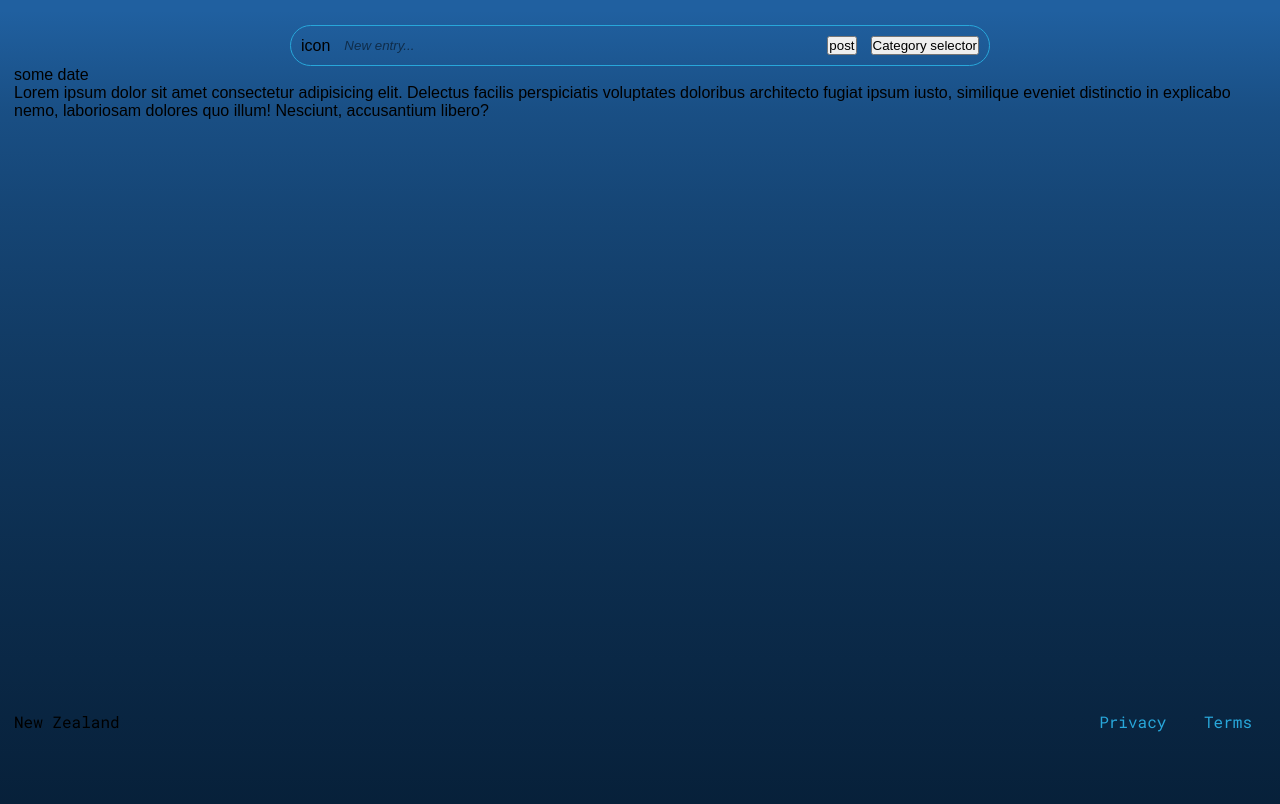
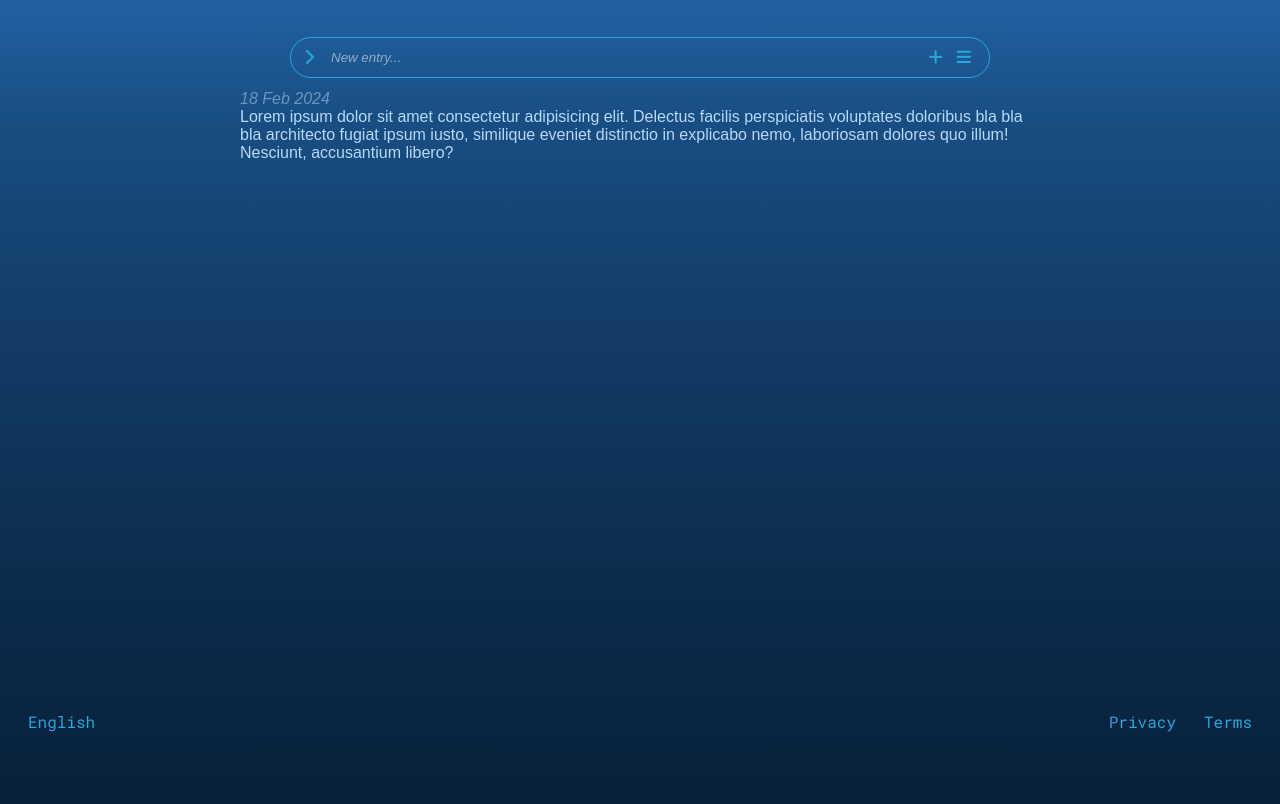
Before and after one commit to thebicycarl/web-journal, a plain HTML site: page index.html in a window 1280 px wide. Shown: the part 54-858 px from the top of the page. Drawn offline with Linux system fonts and the light colour scheme.

Commit message:
update styling

```diff
--- a/index.html
+++ b/index.html
@@ -15,6 +15,7 @@
     <link
         href="https://fonts.googleapis.com/css2?family=Lexend+Deca:wght@100..900&family=Roboto+Mono:ital,wght@0,100..700;1,100..700&display=swap"
         rel="stylesheet">
+        <link rel="stylesheet" href="https://cdnjs.cloudflare.com/ajax/libs/font-awesome/6.5.1/css/all.min.css" integrity="sha512-DTOQO9RWCH3ppGqcWaEA1BIZOC6xxalwEsw9c2QQeAIftl+Vegovlnee1c9QX4TctnWMn13TZye+giMm8e2LwA==" crossorigin="anonymous" referrerpolicy="no-referrer" />
 </head>
 
 <body>
@@ -37,25 +38,24 @@
         <section class="mainSection">
             <div class="inputBar">
                 <div>
-                    icon
+                    <i class="fa-solid fa-chevron-up"></i>
                 </div>
                 <input type="text" id="mainInput" placeholder="New entry...">
-                <button>post</button>
-                <button>Category selector</button>
+                <button class="iconButton"><i class="fa-solid fa-plus"></i></button>
+                <button class="iconButton"><i class="fa-solid fa-bars"></i></button>
             </div>
             <div>
-                <p>some date</p>
+                <p class="date">18 Feb 2024</p>
             </div>
-            <div>
+            <div class="addedEntry">
                 <p>Lorem ipsum dolor sit amet consectetur adipisicing elit. Delectus facilis perspiciatis voluptates
-                    doloribus architecto fugiat ipsum iusto, similique eveniet distinctio in explicabo nemo, laboriosam
+                    doloribus bla bla bla architecto fugiat ipsum iusto, similique eveniet distinctio in explicabo nemo, laboriosam
                     dolores quo illum! Nesciunt, accusantium libero?</p>
             </div>
         </section>
-
     </main>
     <footer>
-        <p>New Zealand</p>
+        <a href="">English</p>
         <div>
             <a href="">Privacy</a>
             <a href="">Terms</a>
--- /dev/null
+++ b/script.js
@@ -0,0 +1 @@
+// First could be to make a pop-up for the menu button to select a category
--- a/styles.css
+++ b/styles.css
@@ -53,7 +53,6 @@ a {
 a:hover {
     color: var(--primary-color);
     transition: 400ms;
-    font-size: 1.2em;
 }
 
 .headerAnchor {
@@ -66,15 +65,15 @@ main {
     flex-direction: column;
     align-items: center;
     font-family: 'Lexend Deca light', sans-serif;
+    color: var(--tertiary-color);
     background: linear-gradient(var(--mid-color), 300px, var(--primary-color));
     flex: 1;
-
 }
 
 .inputBar {
     display: flex;
     width: 100%;
-    margin: 0 auto;
+    margin: 12px auto;
     max-width: 700px;
     gap: 14px;
     border: 1px solid var(--secondary-color);
@@ -83,11 +82,11 @@ main {
     transition: 300ms;
     align-items: center;
 
+
 }
 
 .inputBar:hover {
-    /* border-color: transparent; */
-    background: var(--primary-color);
+    background: var(--mid-color);
     transition: 300ms;
 }
 
@@ -98,13 +97,37 @@ input {
     border: none;
     color: white;
     flex: 1;
-
 }
 
 ::placeholder {
-    color: black;
+    color: white;
     opacity: 0.5;
     font-style: italic;
+}
+
+.iconButton {
+    border: unset;
+    background: none;
+    color: var(--secondary-color);
+    font-size: 1.02em;
+    cursor: pointer;
+}
+
+
+.iconButton:last-child {
+    padding-right: 8px;
+}
+
+.fa-chevron-up {
+    transform: rotate(90deg);
+    color: var(--secondary-color);
+}
+.date {
+    font-style: italic;
+    opacity: 0.5;
+}
+.addedEntry {
+    max-width: 800px;
 }
 
 footer {
@@ -117,7 +140,11 @@ footer {
     bottom: 0;
 }
 
+footer div {
+    display: flex;
+}
+
 footer a {
-    padding: var(--padding-14);
+    padding: 0 var(--padding-14);
 
 }
```
